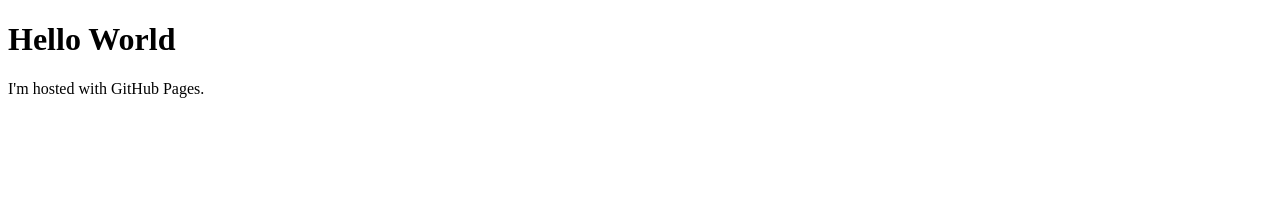
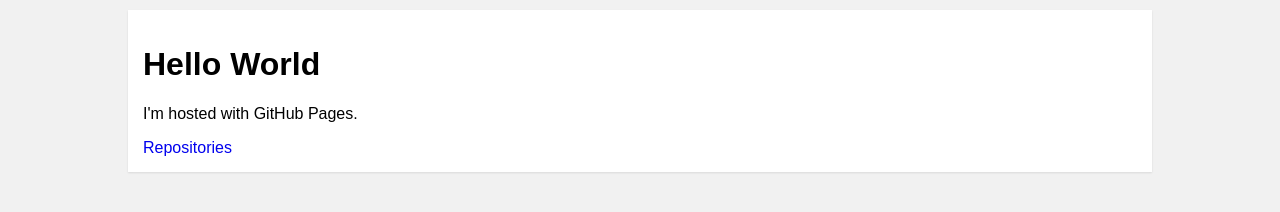
Before and after one commit to Agelast/agelast.github.io, a plain HTML site: page index.html in a window 1280 px wide. Drawn offline with Linux system fonts and the light colour scheme.

Commit message:
Added CSS

```diff
--- /dev/null
+++ b/css/style.css
@@ -0,0 +1,24 @@
+* {
+	-moz-box-sizing: border-box;
+	box-sizing: border-box;
+}
+body {
+	margin: 0;
+	background: #f1f1f1;
+	font-family: Arial;
+}
+#container {
+	background: #fff;
+	margin: 10px 10%;
+	padding: 15px;
+	box-shadow: 0 1px 2px rgba(0, 0, 0, 0.1);
+}
+a {
+	text-decoration: none;
+}
+a:hover {
+	text-decoration: underline;
+}
+iframe {
+	border: none;
+}
--- a/index.html
+++ b/index.html
@@ -1,7 +1,15 @@
 <!doctype html>
 <html>
+	<head>
+		<title>Agelast</title>
+		<link rel="stylesheet" href="css/style.css">
+		<script src="js/script.js"></script>
+	</head>
 	<body>
-		<h1>Hello World</h1>
-		<p>I'm hosted with GitHub Pages.</p>
+		<div id="container">
+			<h1>Hello World</h1>
+			<p>I'm hosted with GitHub Pages.</p>
+			<a href="https://github.com/Agelast?tab=repositories">Repositories</a>
+		</div>
 	</body>
 </html>
```
Also changed, not shown: js/script.js (added).
